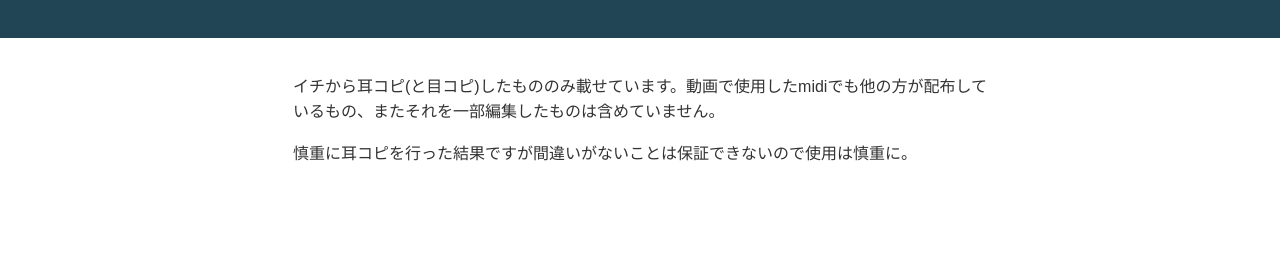
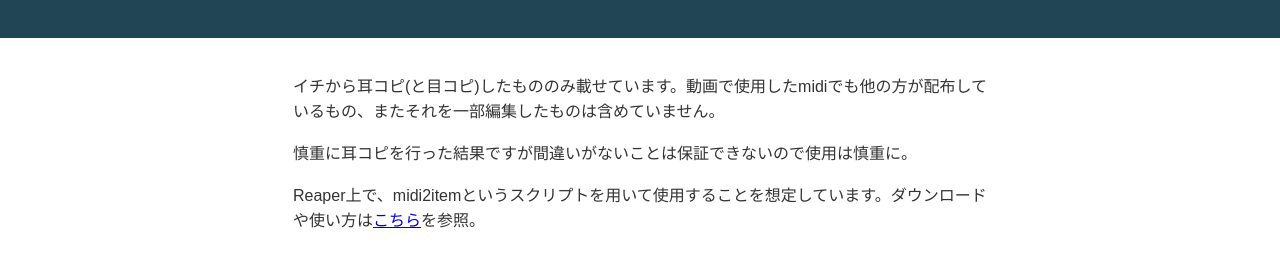
Before and after one commit to yanalit-ytpmv/ytpmv-midi, a plain HTML site: page index.html in a window 1280 px wide. Shown: the part 107-374 px from the top of the page. Drawn offline with Linux system fonts and the light colour scheme.

Commit message:
Update index.html

```diff
--- a/index.html
+++ b/index.html
@@ -18,6 +18,7 @@
 <div id="inner">
 <p>イチから耳コピ(と目コピ)したもののみ載せています。動画で使用したmidiでも他の方が配布しているもの、またそれを一部編集したものは含めていません。</p>
 <p>慎重に耳コピを行った結果ですが間違いがないことは保証できないので使用は慎重に。</p>
+<p>Reaper上で、midi2itemというスクリプトを用いて使用することを想定しています。ダウンロードや使い方は<a href="https://ytpmv.info/ReaScript-midi2item/">こちら</a>を参照。</p>
 </div>
 </main>
 </div></body>
```
